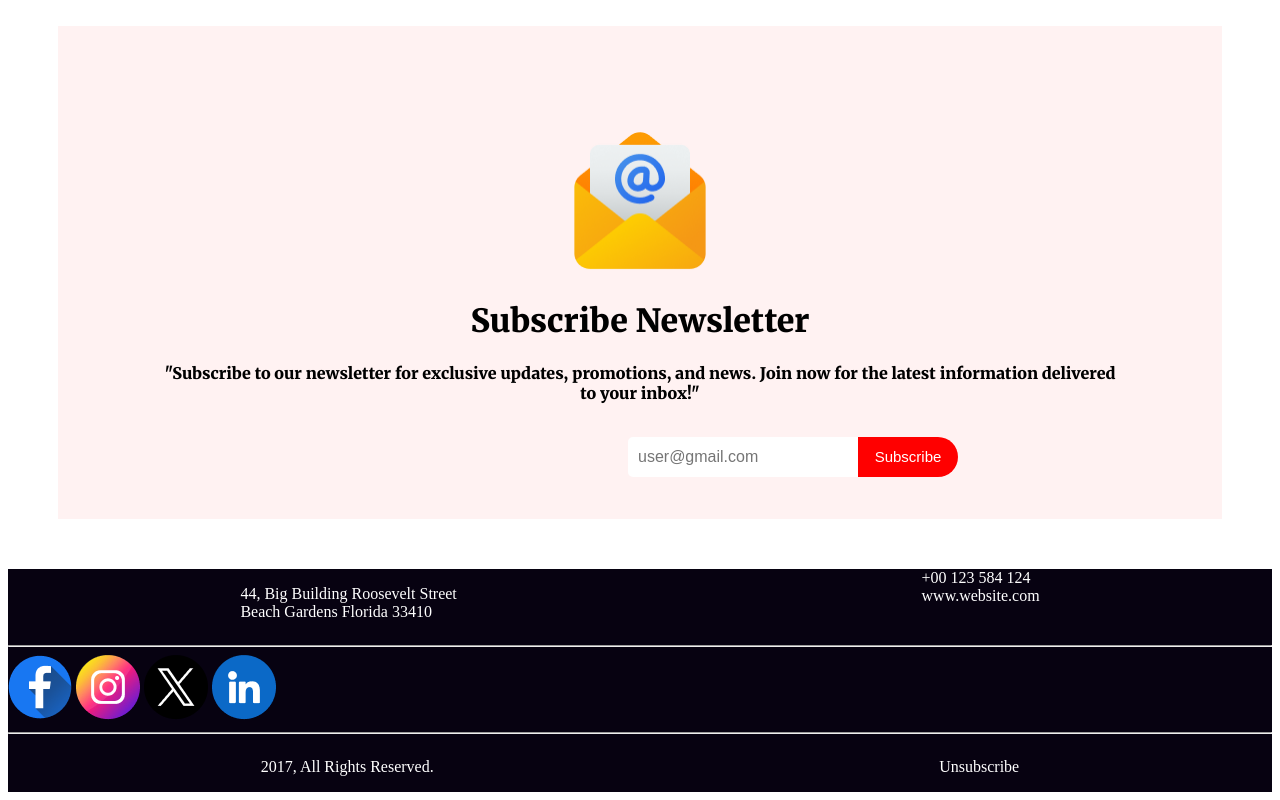
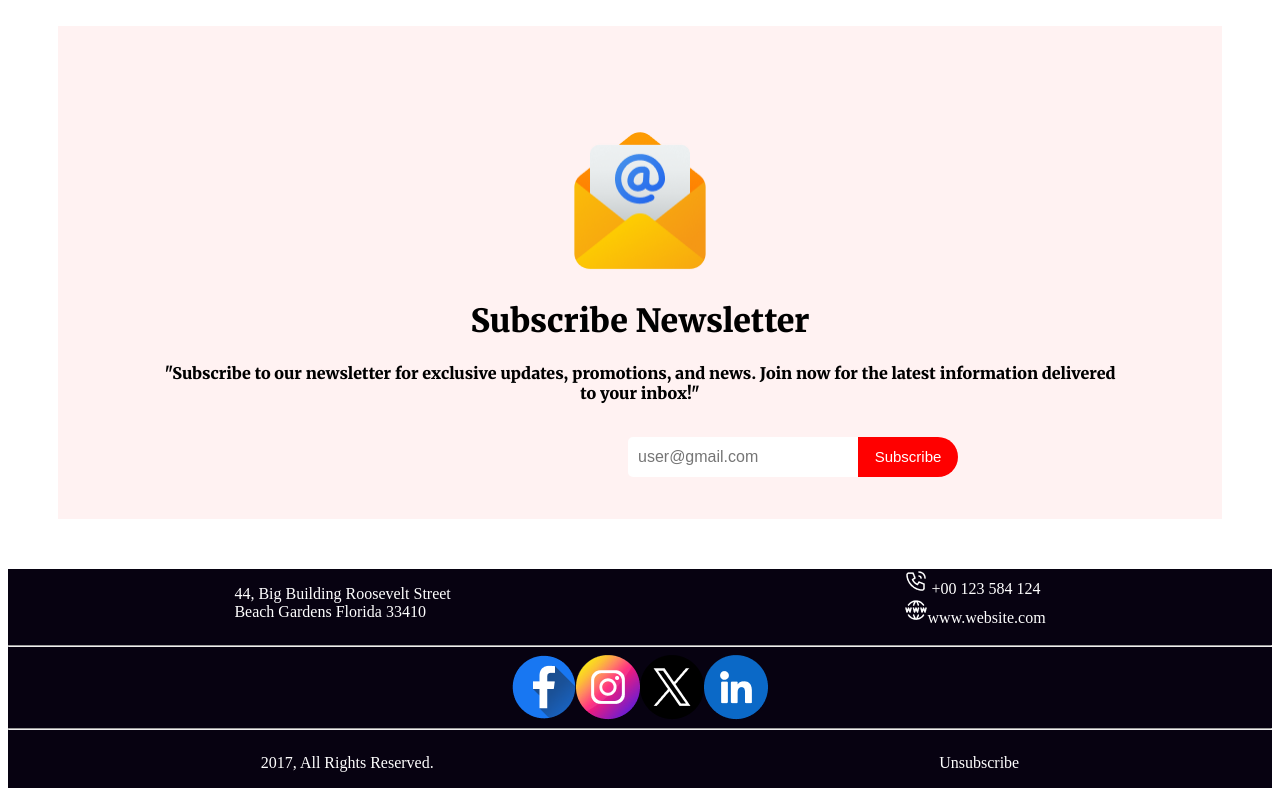
Before and after one commit to MithuAhammad/New-Year-New-Mission, a plain HTML site: page index.html in a window 1280 px wide. Shown: the part 4207-5007 px from the top of the page. Drawn offline with Linux system fonts and the light colour scheme.

Commit message:
added some items

```diff
--- a/Styles/style.css
+++ b/Styles/style.css
@@ -189,6 +189,13 @@
 
 
 }
+.icon{
+    display: flex;
+    justify-content: center;
+    align-items: center;
+    text-align: center;
+
+}
 
 .subscribe{
     font-family: ;
@@ -222,7 +229,8 @@
 
 .icon>img{
 
-
+    align-items: center;
+    justify-content: space-around;
 
 }
 .sub{
--- a/index.html
+++ b/index.html
@@ -129,8 +129,8 @@
                    <br> Beach Gardens Florida 33410</p>
             </div>
             <div>
-                +00 123 584 124 <br>
-                www.website.com
+               <img class="icon1" src="./images/Call.png" alt=""> +00 123 584 124 <br>
+                <img class="icon1" src="./images/Website.png" alt="">www.website.com
             </div>
         </div>
         <hr>
```
